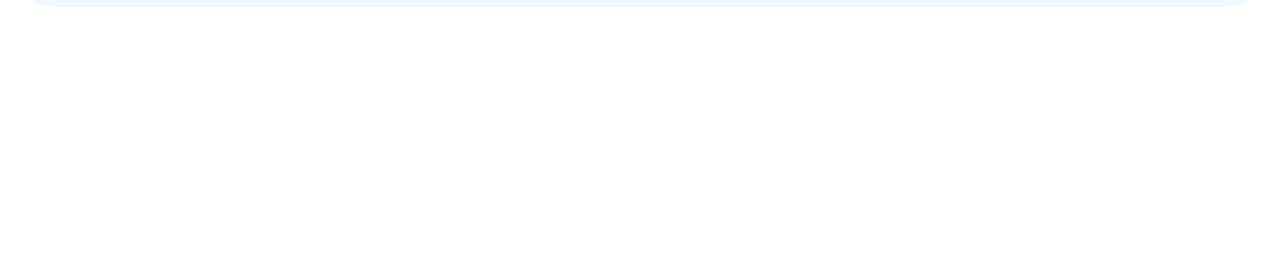
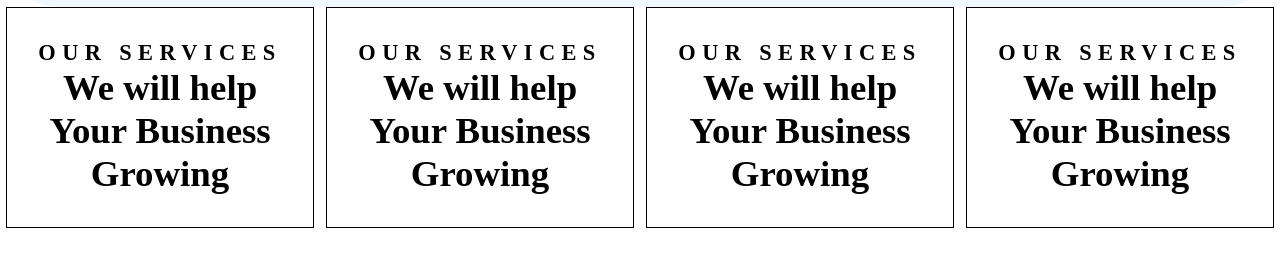
Before and after one commit to Neerazmgr/Kul-shingh, a plain HTML site: page index.html in a window 1280 px wide. Shown: the part 143-410 px from the top of the page. Drawn offline with Linux system fonts and the light colour scheme.

Commit message:
add a box

```diff
--- a/index.html
+++ b/index.html
@@ -28,9 +28,28 @@
         </div>
     </nav>
   <main>
-    <div class="main">
+    <!-- <div class="main">
         <div class="sub-main">
 
+        </div>
+    </div>
+     -->
+    <div class="container">
+        <div id="box-1">
+            <h2>OUR SERVICES</h2>
+            <p>We will help Your Business Growing</p>
+        </div>
+           <div id="box-1">
+            <h2>OUR SERVICES</h2>
+            <p>We will help Your Business Growing</p>
+        </div>
+           <div id="box-1">
+            <h2>OUR SERVICES</h2>
+            <p>We will help Your Business Growing</p>
+        </div>
+           <div id="box-1">
+            <h2>OUR SERVICES</h2>
+            <p>We will help Your Business Growing</p>
         </div>
     </div>
   </main>
--- a/style.css
+++ b/style.css
@@ -10,8 +10,7 @@ body{
    background-position: right; */
 }
 nav{
-     position: absolute;
-     top: 2rem;
+     margin-top: 2rem;
     width: 100vw;
     height: auto;
     display: flex;
@@ -77,3 +76,24 @@ main{
 .sub-main{
     width: 50%;
 }
+.container{
+    width: 100vw;
+    height: auto;
+    display: flex;
+    flex-wrap: wrap;
+    justify-content: space-around;
+}
+#box-1{
+    width: 24%;
+    border: 1px solid black;
+    padding: 2rem 1rem;
+    text-align: center;
+}
+#box-1 h2{
+    font-size: 1.4rem;
+    letter-spacing: 0.4rem;
+}
+#box-1 p{
+    font-size: 2.3rem;
+    font-weight: 700;
+}
```
